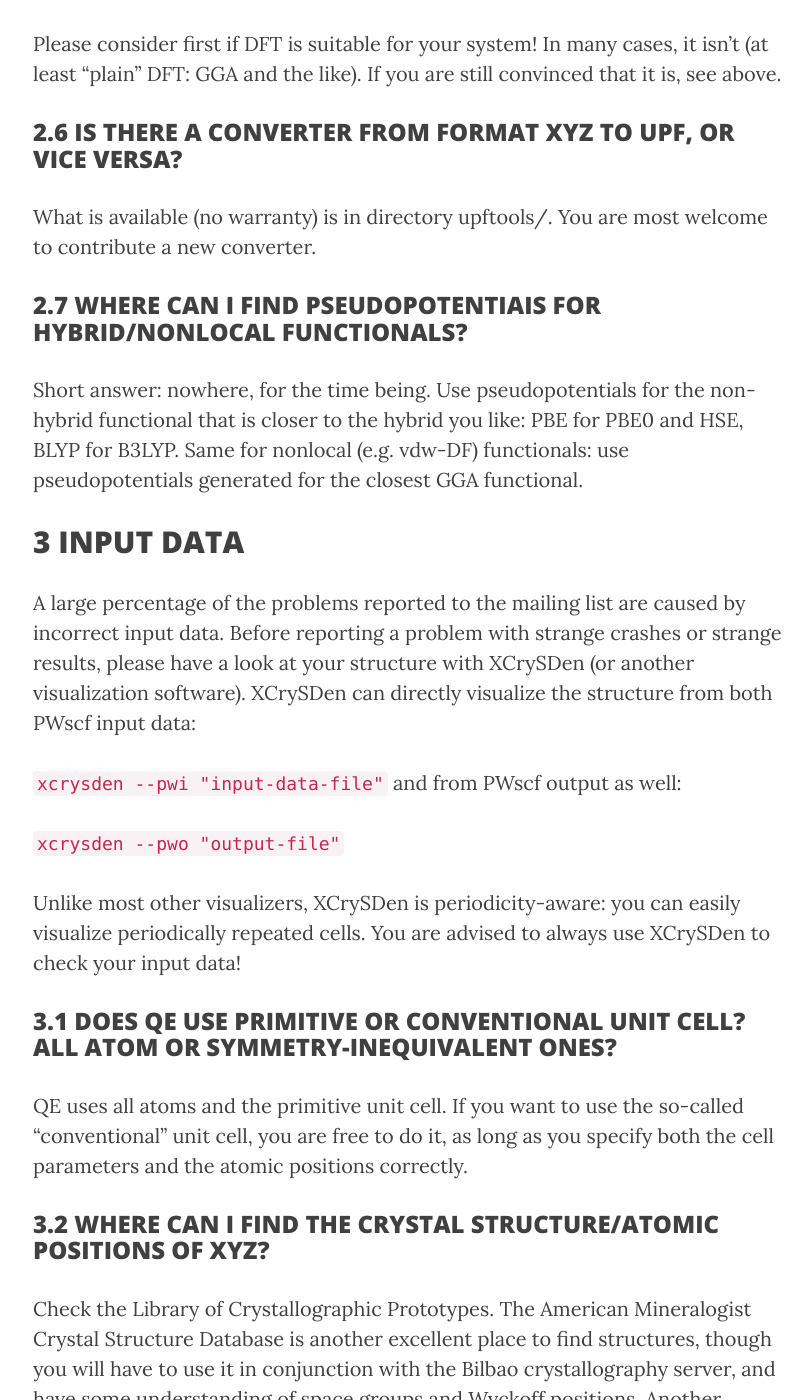
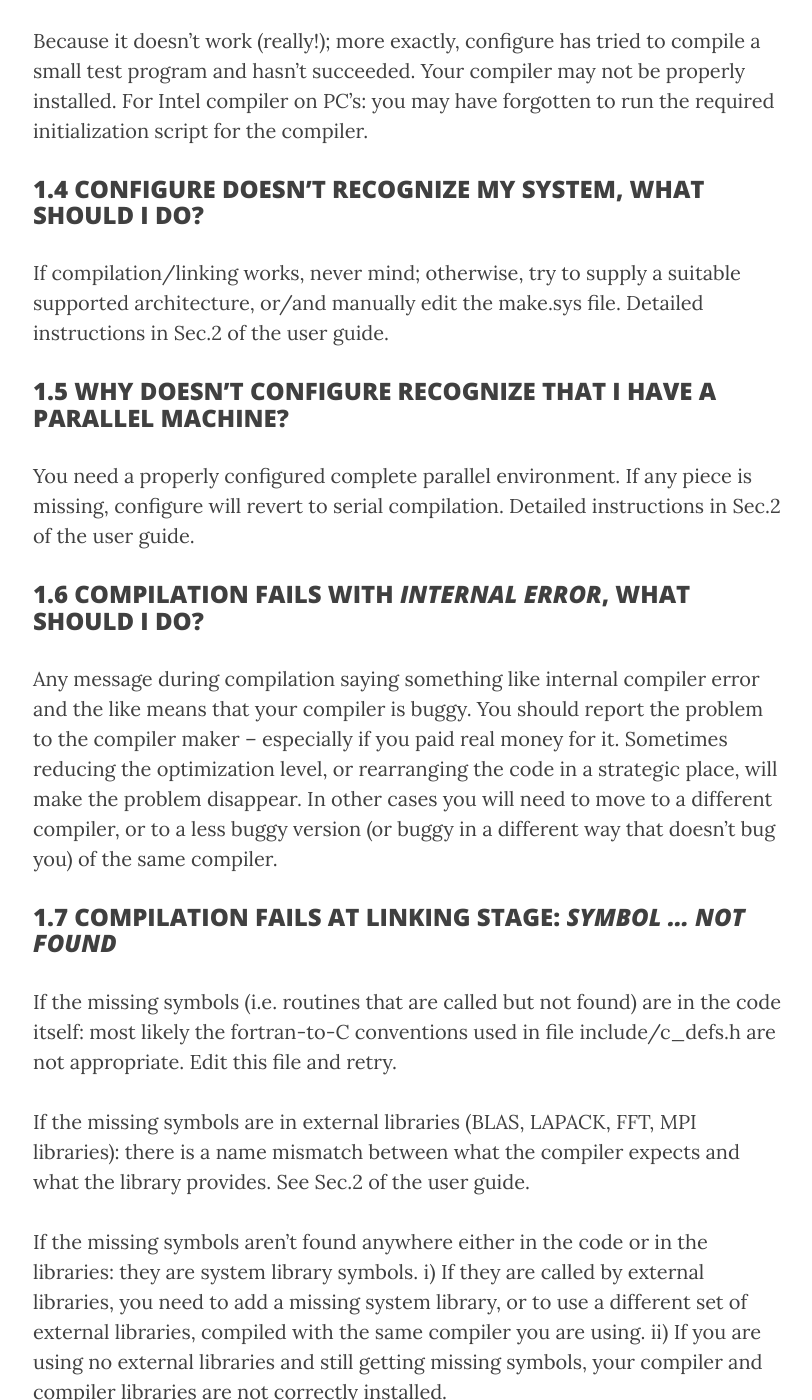
Before and after one commit to yyyu200/DFTbook, a Jekyll site: the page built from _posts/2019-03-05-QE-FAQ.md, in a window 1280 px wide and 1400 px high, scrolled down 4419 px. Shown: the whole window, without its empty margins (232-1044 px from the left). Built offline with Jekyll 4.4.1, drawn with Linux system fonts in a browser that asks for light colours; nearby versions of some CDN libraries; formulas are drawn with MathJax 3; comment, search, counter and statistics services are not loaded; some of the changed text lies outside the part shown.

Commit message:
modify at20190305-14:57:50-aliyun

```diff
--- a/_posts/2019-03-05-QE-FAQ.md
+++ b/_posts/2019-03-05-QE-FAQ.md
@@ -24,6 +24,38 @@ trans: cube
 If you search information on Quantum ESPRESSO , the best starting point is the user guide. Further informations can be found following the links “Tutorials” from the Resources menu. If you are looking for somebody to talk with, look into the Contacts menu: the users’ mailing list users@lists.quantum-espresso.org is the typical place where to ask questions about Quantum ESPRESSO .
 
 ## 1 INSTALLATION
+
+Most installation problems have obvious origins and can be solved by reading error messages and acting accordingly. Sometimes the reason for a failure is less obvious. In such a case, you should look into Sec.2, [Installation](http://www.quantum-espresso.org/Doc/user_guide/node14.html), of the user guide, and into the archive of the users’ mailing list to see if a similar problem (with solution) is described. If you get really weird error messages during installation, look for them with your preferred Internet search engine (such as Google): very often you will find an explanation and a workaround.
+
+Also please have a look at the following [page by Glenn Lockwood](http://glennklockwood.blogspot.co.uk/2014/02/quantum-espresso-compiling-and-choice.html), containing a lot of useful info.
+
+### 1.1 WHAT FORTRAN COMPILER DO I NEED?
+Any non-buggy, or not-too-buggy, fortran-95 compiler should work, with minimal or no changes to the code. configure may not be able to recognize your system, though.
+
+### 1.2 WHY IS CONFIGURE SAYING THAT I HAVE NO FORTRAN COMPILER?
+Because you haven’t one (really!); or maybe you have one, but it is not in your execution path; or maybe it has been given an unusual name by your system manager. Install a compiler if you have none; if you have one, fix your execution path, or define an alias if it has a strange name. Do not pass an executable with the path as an argument to configure, as in e.g. ./configure F90=/some/strange/f95: it doesn’t work.
+
+### 1.3 WHY IS CONFIGURE SAYING THAT MY FORTRAN COMPILER DOESN’T WORK?
+Because it doesn’t work (really!); more exactly, configure has tried to compile a small test program and hasn’t succeeded. Your compiler may not be properly installed. For Intel compiler on PC’s: you may have forgotten to run the required initialization script for the compiler.
+
+### 1.4 CONFIGURE DOESN’T RECOGNIZE MY SYSTEM, WHAT SHOULD I DO?
+If compilation/linking works, never mind; otherwise, try to supply a suitable supported architecture, or/and manually edit the make.sys file. Detailed instructions in Sec.2 of the user guide.
+
+### 1.5 WHY DOESN’T CONFIGURE RECOGNIZE THAT I HAVE A PARALLEL MACHINE?
+You need a properly configured complete parallel environment. If any piece is missing, configure will revert to serial compilation. Detailed instructions in Sec.2 of the user guide.
+
+### 1.6 COMPILATION FAILS WITH _INTERNAL ERROR_, WHAT SHOULD I DO?
+Any message during compilation saying something like internal compiler error and the like means that your compiler is buggy. You should report the problem to the compiler maker – especially if you paid real money for it. Sometimes reducing the optimization level, or rearranging the code in a strategic place, will make the problem disappear. In other cases you will need to move to a different compiler, or to a less buggy version (or buggy in a different way that doesn’t bug you) of the same compiler.
+
+### 1.7 COMPILATION FAILS AT LINKING STAGE: _SYMBOL … NOT FOUND_
+If the missing symbols (i.e. routines that are called but not found) are in the code itself: most likely the fortran-to-C conventions used in file include/c_defs.h are not appropriate. Edit this file and retry.
+
+If the missing symbols are in external libraries (BLAS, LAPACK, FFT, MPI libraries): there is a name mismatch between what the compiler expects and what the library provides. See Sec.2 of the user guide.
+
+If the missing symbols aren’t found anywhere either in the code or in the libraries: they are system library symbols. i) If they are called by external libraries, you need to add a missing system library, or to use a different set of external libraries, compiled with the same compiler you are using. ii) If you are using no external libraries and still getting missing symbols, your compiler and compiler libraries are not correctly installed.
+
+### 1.8 COMPILATION WORKS BUT THE EXECUTABLE DOESN’T START BECAUSE _SHARED LIBRARIES … NOT FOUND_
+This is a frequent problem with MKL libraries. You need to set some environment variables telling the system where the shared libraries are. See the documentation by Intel that comes with MKL libraries.
 
 ## 2 PSEUDOPOTENTIALS
 
```
